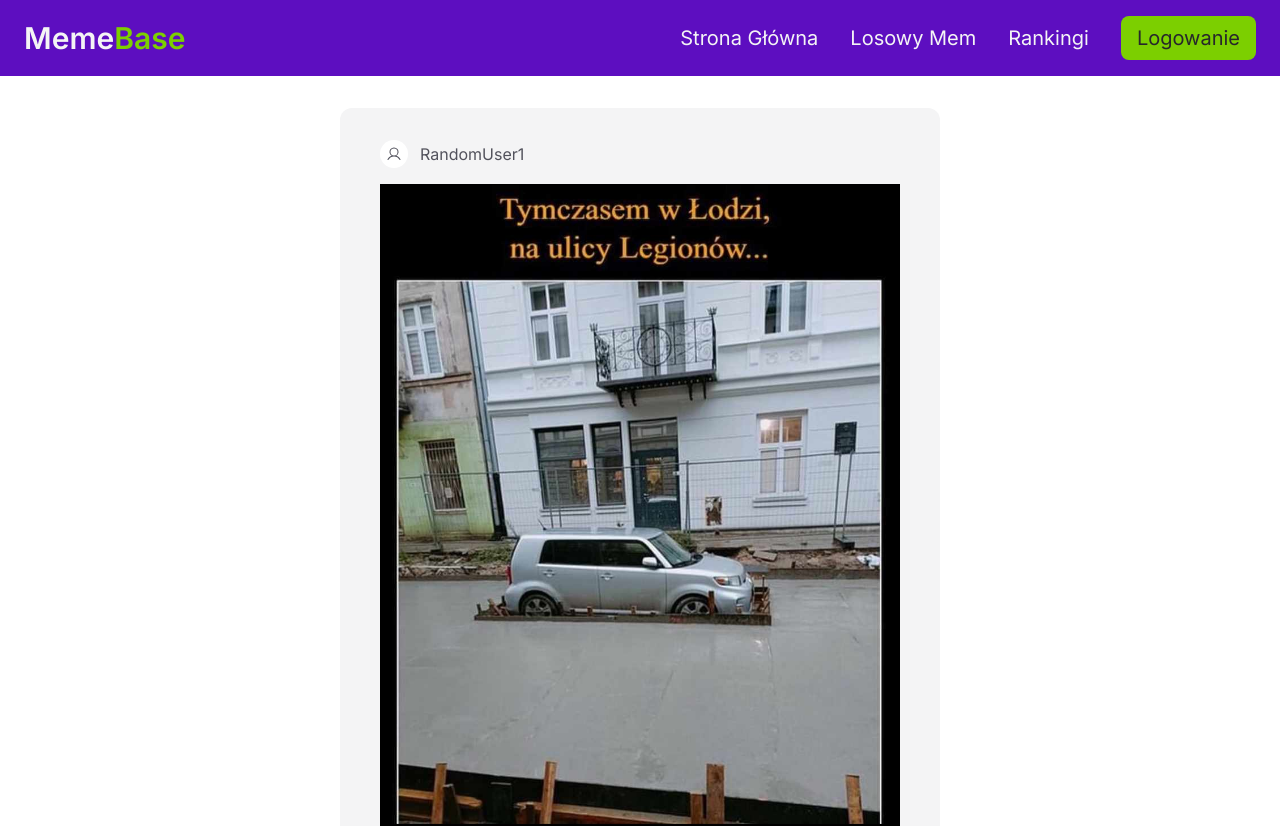
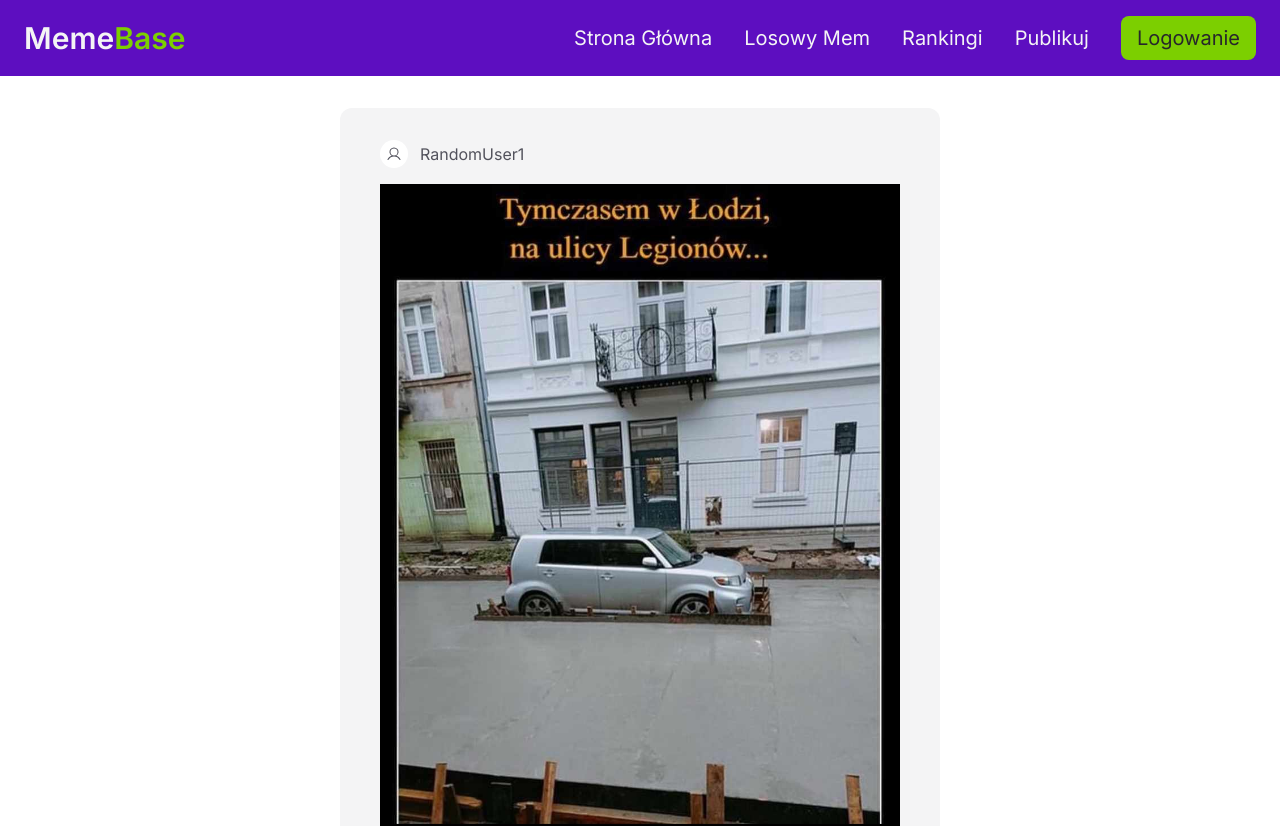
Before and after one commit to iProXDPL/MemeBase-PAW-TR, a React (Vite) app: page / in a window 1280 px wide. Shown: the top 826 px of the page. Built offline with nearby package versions, Linux system fonts and the light colour scheme.

Commit message:
navlist fix, publikuj mema przycisk

```diff
--- a/src/ui/Header.jsx
+++ b/src/ui/Header.jsx
@@ -7,14 +7,12 @@ function Header() {
   const [isMobileNavOpen, setIsMobileNavOpen] = useState(false);
 
   return (
-    <div className="relative flex items-center justify-between bg-violet-800 px-6 py-4 text-zinc-100 md:gap-2">
+    <div className="relative flex items-center justify-between bg-violet-800 px-6 py-4 text-zinc-100 min-[890px]:gap-2">
       <Logo />
       <HeaderNavList isMobileNavOpen={isMobileNavOpen} />
-      <div className="flex gap-3 text-3xl md:hidden">
+      <div className="flex gap-3 text-3xl min-[890px]:hidden">
         <div
-          className={`${
-            isMobileNavOpen ? "hidden" : ""
-          } z-10 cursor-pointer md:hidden`}
+          className={`${isMobileNavOpen ? "hidden" : ""} z-10 cursor-pointer`}
           tabIndex="0"
           role="button"
           aria-label="Otwórz menu"
--- a/src/ui/HeaderNavList.jsx
+++ b/src/ui/HeaderNavList.jsx
@@ -4,20 +4,23 @@ import Button from "./Button";
 function HeaderNavList({ isMobileNavOpen }) {
   return (
     <ul
-      className={`absolute top-0 right-0 flex h-dvh w-dvw flex-col items-center justify-center gap-8 space-y-7 bg-violet-800 text-center text-2xl duration-300 md:static md:top-auto md:h-auto md:w-auto md:translate-none md:flex-row md:space-y-0 md:bg-transparent md:text-xl ${
+      className={`absolute top-0 right-0 flex h-dvh w-dvw flex-col items-center justify-center gap-8 space-y-7 bg-violet-800 text-center text-2xl duration-300 min-[890px]:static min-[890px]:top-auto min-[890px]:h-auto min-[890px]:w-auto min-[890px]:translate-none min-[890px]:flex-row min-[890px]:space-y-0 min-[890px]:bg-transparent min-[890px]:text-xl ${
         !isMobileNavOpen ? "translate-x-full" : ""
       } `}
     >
-      <li className="transition-colors duration-300 hover:text-zinc-400 md:block">
+      <li className="transition-colors duration-300 hover:text-zinc-400 min-[890px]:block">
         <a href="#">Strona Główna</a>
       </li>
-      <li className="transition-colors duration-300 hover:text-zinc-400 md:block">
+      <li className="transition-colors duration-300 hover:text-zinc-400 min-[890px]:block">
         <a href="#">Losowy Mem</a>
       </li>
-      <li className="transition-colors duration-300 hover:text-zinc-400 md:block">
+      <li className="transition-colors duration-300 hover:text-zinc-400 min-[890px]:block">
         <a href="#">Rankingi</a>
       </li>
-      <li className="md:block">
+      <li className="transition-colors duration-300 hover:text-zinc-400 min-[890px]:block">
+        <a href="#">Publikuj</a>
+      </li>
+      <li className="min-[890px]:block">
         <Button color="green">Logowanie</Button>
 
         {/* Dla zalogowanego użytkownika ⬇️*/}
```
